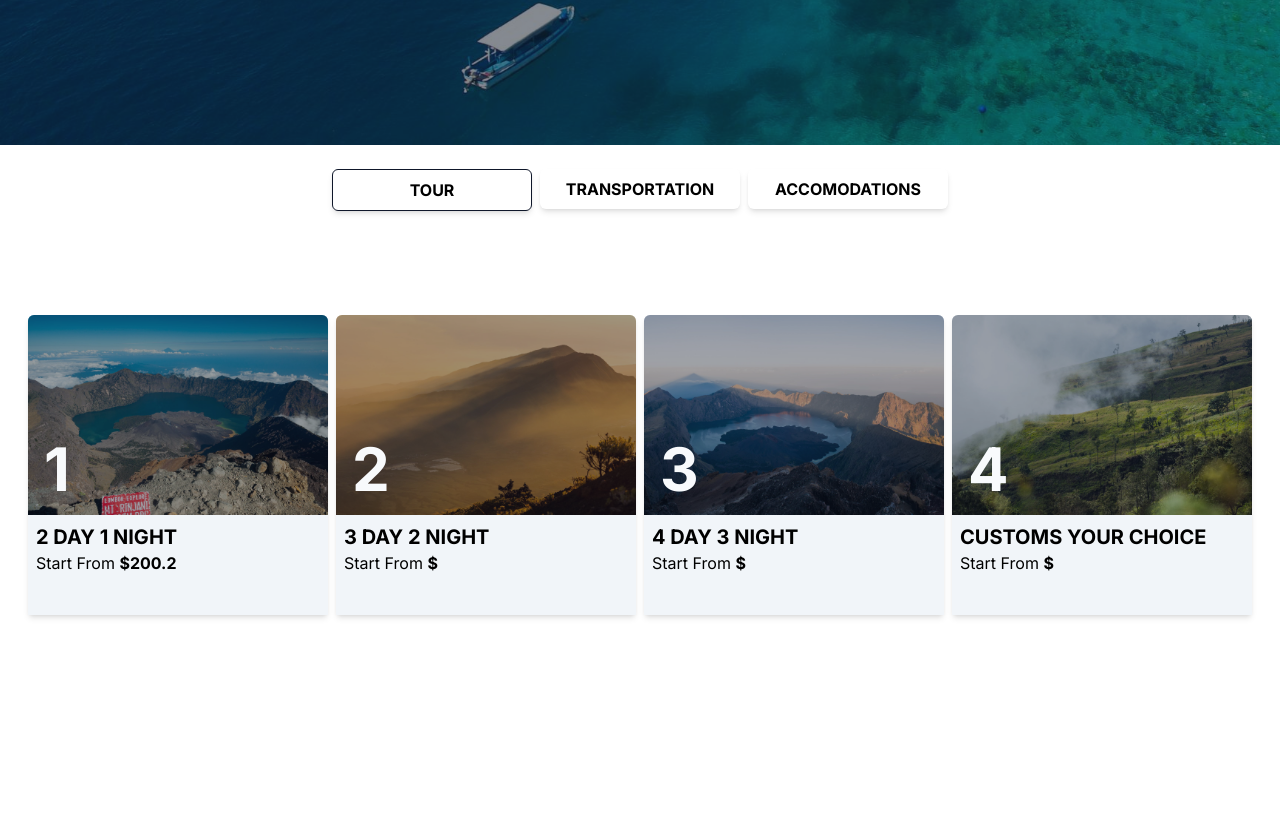
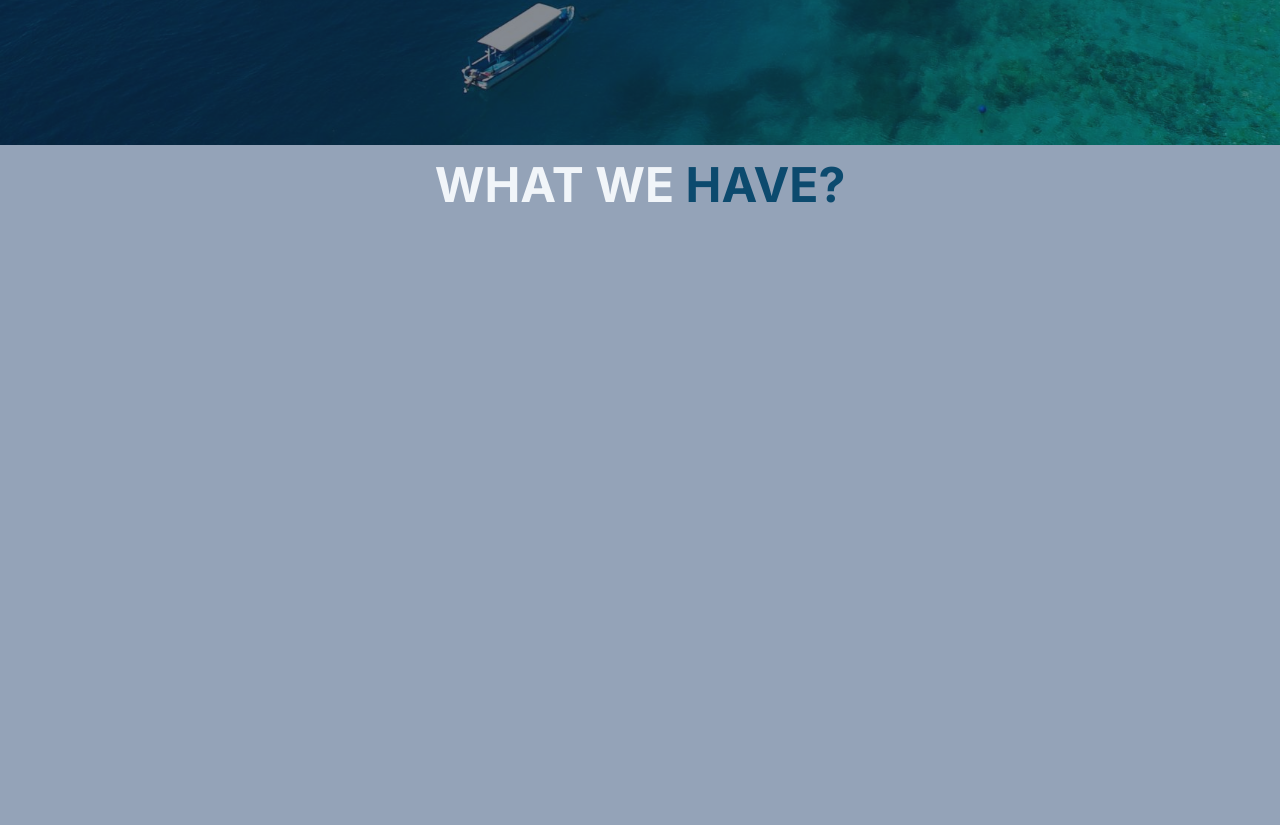
Before and after one commit to Sume-lang/theHills, a Next.js app: page / in a window 1280 px wide. Shown: the part 655-1480 px from the top of the page. Built offline with nearby package versions, Linux system fonts and the light colour scheme.

Commit message:
adding the elements

```diff
--- a/app/section/Features.tsx
+++ b/app/section/Features.tsx
@@ -1,51 +1,13 @@
-"use client";
-import React, { useState } from "react";
-import { motion, AnimatePresence } from "framer-motion";
-import dataServices from "./dataSections";
+import React from "react";
+
 export default function Features() {
-  const [show, setShow] = useState(dataServices[0]);
-  const Toggle = ({ features }: { features: any }) => {
-    setShow(features);
-  };
   return (
-    <AnimatePresence mode="wait">
-      <section className="w-full flex flex-col lg:flex-row items-start justify-start lg:items-start lg:justify-center mt-2 gap-2 p-4">
-        {dataServices.map((item) => (
-          <div
-            key={item.id}
-            className={`grid grid-rows-1 lg:grid-cols-1 w-full md:w-[200px] sm:w-[200px] shadow-md cursor-pointer rounded-md ${
-              item.id === show.id
-                ? "border-slate-900 border"
-                : "border-slate-100"
-            }`}
-            onClick={() => Toggle({ features: item })}
-          >
-            <h1 className="p-2 font-bold text-center uppercase">
-              {item.title}
-            </h1>
-          </div>
-        ))}
+    <main className="flex flex-col w-full max-h-screen bg-slate-400 min-h-screen">
+      <section className="flex flex-row items-center justify-center p-4">
+        <h1 className="lg:text-5xl text-slate-100 font-bold uppercase">
+          What We <span className="text-sky-900">Have?</span>
+        </h1>
       </section>
-      {show && (
-        <div
-          className="w-full min-h-screen flex flex-col items-center justify-start gap-4 mt-10"
-          key={show.id}
-        >
-          <motion.div
-            initial={{ opacity: 0, scale: 0.5 }}
-            animate={{ opacity: 1, scale: 1 }}
-            transition={{
-              duration: 0.5,
-              delay: 0.5,
-              ease: [0, 0.71, 0.2, 1.01],
-            }}
-            className="w-full min-h-screen flex flex-col items-center justify-start gap-4 mt-10"
-            key={show.id}
-          >
-            {show.packages}
-          </motion.div>
-        </div>
-      )}
-    </AnimatePresence>
+    </main>
   );
 }
```
